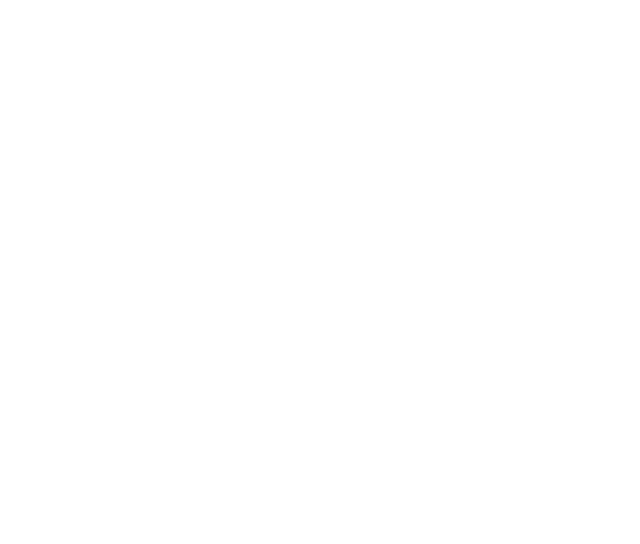
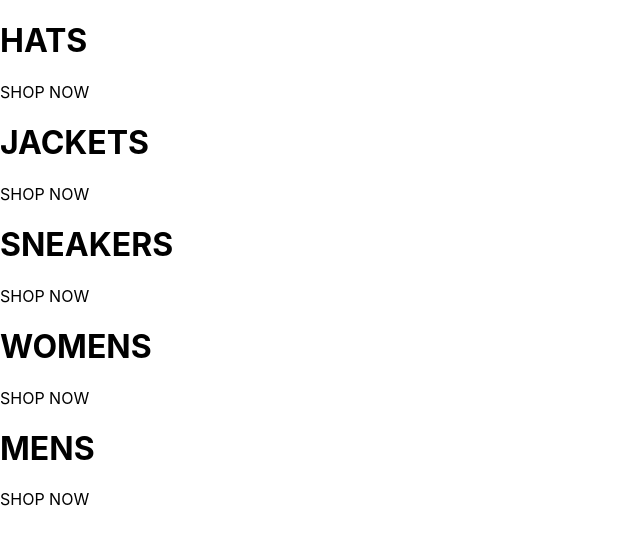
Before and after one commit to Awlter/react-online-store, a React (Create React App) app: page / in a window 1280 px wide. Shown: the top 544 px of the page, without its empty margins (0-640 px from the left). Built offline with nearby package versions, Linux system fonts and the light colour scheme.

Commit message:
add sass

```diff
--- a/package.json
+++ b/package.json
@@ -6,6 +6,7 @@
     "@testing-library/jest-dom": "^4.2.4",
     "@testing-library/react": "^9.3.2",
     "@testing-library/user-event": "^7.1.2",
+    "node-sass": "^4.13.0",
     "react": "^16.12.0",
     "react-dom": "^16.12.0",
     "react-scripts": "3.3.0"
--- a/src/App.js
+++ b/src/App.js
@@ -1,7 +1,8 @@
 import React from "react";
+import Homepage from "./homepage.component";
 
 function App() {
-  return <div></div>;
+  return <Homepage />;
 }
 
 export default App;
--- /dev/null
+++ b/src/homepage.component.jsx
@@ -0,0 +1,48 @@
+import React from "react";
+
+const Homepage = () => {
+  return (
+    <div>
+      <div className="homepage">
+        <div className="menu-directory">
+          <div className="menu-item">
+            <div className="content">
+              <h1>HATS</h1>
+              <span>SHOP NOW</span>
+            </div>
+          </div>
+
+          <div className="menu-item">
+            <div className="content">
+              <h1>JACKETS</h1>
+              <span>SHOP NOW</span>
+            </div>
+          </div>
+
+          <div className="menu-item">
+            <div className="content">
+              <h1>SNEAKERS</h1>
+              <span>SHOP NOW</span>
+            </div>
+          </div>
+
+          <div className="menu-item">
+            <div className="content">
+              <h1>WOMENS</h1>
+              <span>SHOP NOW</span>
+            </div>
+          </div>
+
+          <div className="menu-item">
+            <div className="content">
+              <h1>MENS</h1>
+              <span>SHOP NOW</span>
+            </div>
+          </div>
+        </div>
+      </div>
+    </div>
+  );
+};
+
+export default Homepage;
```
Also changed, not shown: 1 other file (tests, documents, lock files or other folders).
